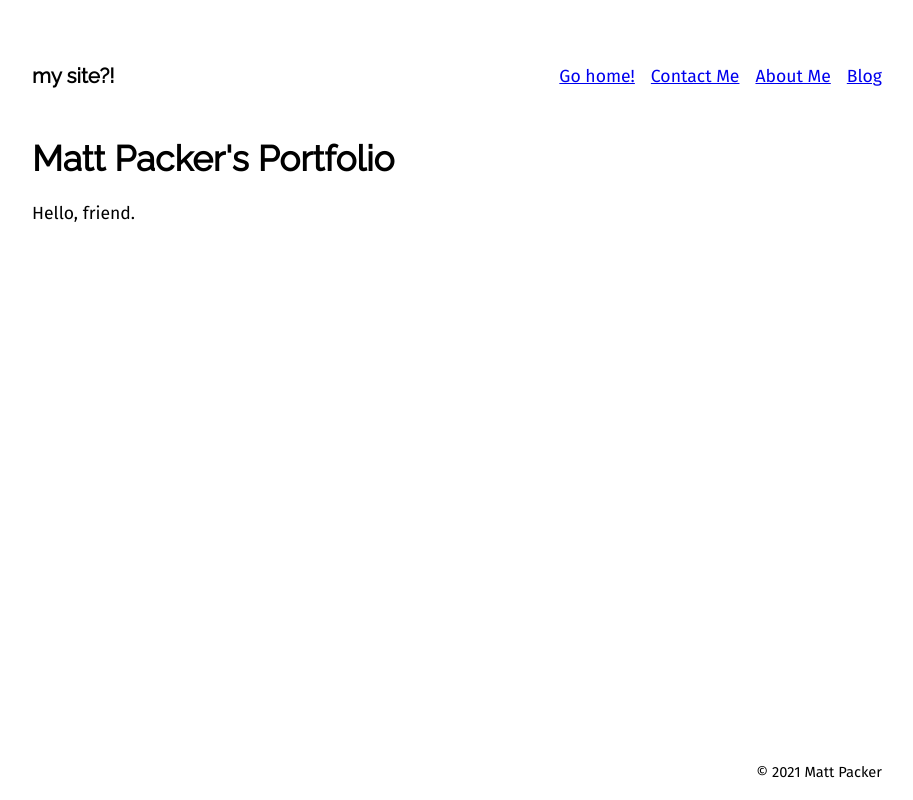
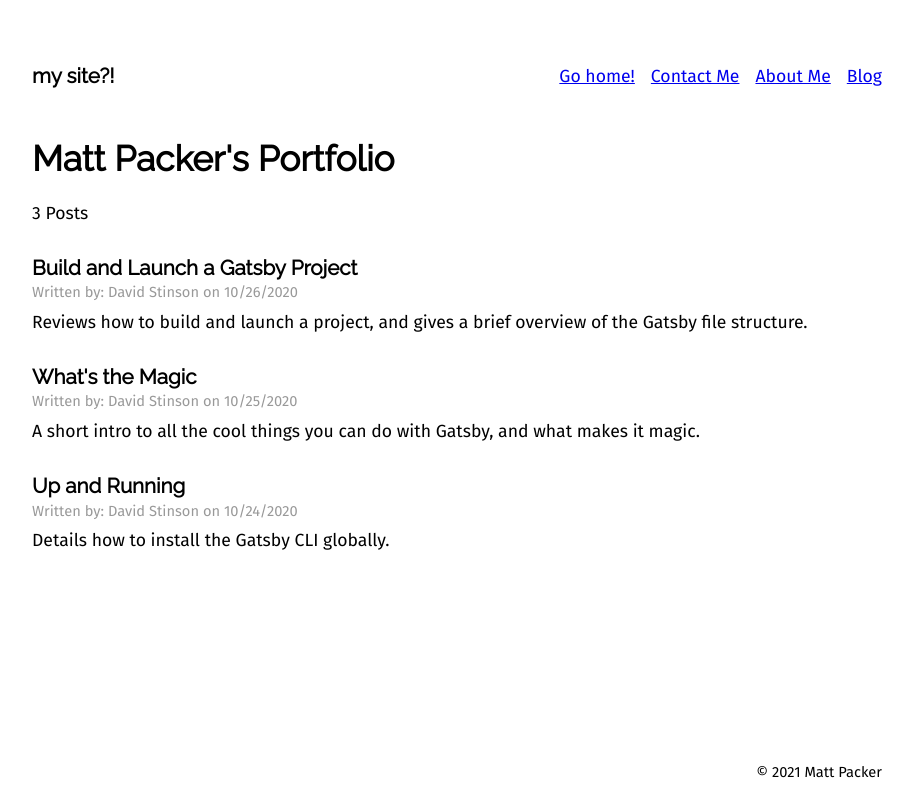
Before and after one commit to mmpacker/mp-gatsby-portfolio, a Gatsby site: page / in a window 1280 px wide. Shown: the whole page, without its empty margins (183-1096 px from the left). Built offline with nearby package versions, Linux system fonts and the light colour scheme; Gatsby itself is replaced by a stand-in of ours; a web font is replaced by a local one.

Commit message:
use transformer plugin for blog post data

```diff
--- a/gatsby-config.js
+++ b/gatsby-config.js
@@ -26,5 +26,6 @@ module.exports = {
         path: `${__dirname}/src/data/posts/`,
       },
     },
+    `gatsby-transformer-remark`,
   ],
 }
--- a/package.json
+++ b/package.json
@@ -17,6 +17,7 @@
     "gatsby": "^3.6.2",
     "gatsby-plugin-web-font-loader": "^1.0.4",
     "gatsby-source-filesystem": "^3.8.0",
+    "gatsby-transformer-remark": "^4.5.0",
     "react": "^17.0.1",
     "react-dom": "^17.0.1"
   },
--- a/src/pages/index.js
+++ b/src/pages/index.js
@@ -2,22 +2,50 @@ import React from "react"
 import Header from '../components/header'
 import Layout from '../components/layout'
 import { graphql } from 'gatsby'
+import * as styles from './index.module.css'
 
 export default function Home({ data }) {
   return (
     <Layout>
       <Header headerText={data.site.siteMetadata.title}/>
-      Hello, friend.
+      <p>{data.allMarkdownRemark.totalCount} Posts</p>
+      {data.allMarkdownRemark.edges.map(({ node }) => (
+        <article key={node.id}>
+          <h3 className={styles.postTitle}>
+            {node.frontmatter.title}
+          </h3>
+          <p className={styles.postByline}><small>
+            Written by: {node.frontmatter.author} on {node.frontmatter.date}
+          </small></p>
+          <p className={styles.postDescription}>
+						{node.frontmatter.description}
+					</p>
+        </article>
+      ))}
     </Layout>
   )
 }
 
 export const query = graphql`
-  query {
+  query myQuery{
     site {
       siteMetadata {
         title
       }
     }
+    allMarkdownRemark(sort: {fields: frontmatter___date, order: DESC}) {
+      edges {
+        node {
+          id
+          frontmatter {
+            author
+            date
+            description
+            title
+          }
+        }
+      }
+      totalCount
+    }
   }
 `
--- /dev/null
+++ b/src/pages/index.module.css
@@ -0,0 +1,12 @@
+.postTitle {
+  margin: 2rem 0 .1rem;
+}
+
+.postByline {
+  margin: .1rem 0 .1rem;
+  color: #999999
+}
+
+.postDescription {
+  margin-top: .6rem;
+}
```
Also changed, not shown: 1 other file.
